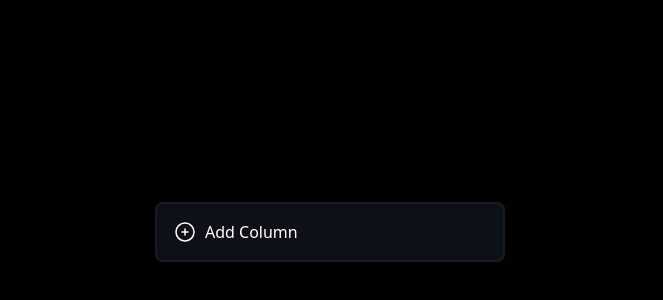
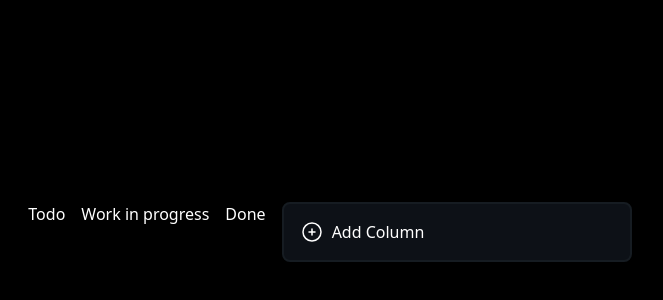
Before and after one commit to Dmitriifd/react-kanban-board, a React (Vite) app: page / in a window 1280 px wide. Shown: the part 168-468 px from the top of the page, without its empty margins (310-973 px from the left). Built offline with nearby package versions, Linux system fonts and the light colour scheme.

Commit message:
createNewColumn

```diff
--- a/package.json
+++ b/package.json
@@ -15,11 +15,13 @@
     "react": "^18.2.0",
     "react-dom": "^18.2.0",
     "tailwind-merge": "^1.14.0",
+    "uuid": "^9.0.1",
     "vite-tsconfig-paths": "^4.2.1"
   },
   "devDependencies": {
     "@types/react": "^18.2.15",
     "@types/react-dom": "^18.2.7",
+    "@types/uuid": "^9.0.4",
     "@typescript-eslint/eslint-plugin": "^6.0.0",
     "@typescript-eslint/parser": "^6.0.0",
     "@vitejs/plugin-react-swc": "^3.3.2",
--- a/src/App.tsx
+++ b/src/App.tsx
@@ -1,5 +1,4 @@
-import KanbanBoard from "@components/KanbanBoard";
-
+import KanbanBoard from '@components/KanbanBoard';
 
 function App() {
   return (
--- a/src/components/KanbanBoard.tsx
+++ b/src/components/KanbanBoard.tsx
@@ -1,6 +1,35 @@
-import PlusIcon from "@icons/PlusIcon";
+import PlusIcon from '@icons/PlusIcon';
+import { useState } from 'react';
+import { Column } from 'src/types';
+import { v4 as uuidv4 } from 'uuid';
+
+const defaultCols: Column[] = [
+  {
+    id: 'todo',
+    title: 'Todo'
+  },
+  {
+    id: 'doing',
+    title: 'Work in progress'
+  },
+  {
+    id: 'done',
+    title: 'Done'
+  }
+];
 
 const KanbanBoard = () => {
+  const [columns, setColumns] = useState<Column[]>(defaultCols);
+
+  function createNewColumn() {
+    const columnToAdd: Column = {
+      id: uuidv4(),
+      title: `Column ${columns.length + 1}`
+    };
+
+    setColumns([...columns, columnToAdd]);
+  }
+
   return (
     <div
       className="
@@ -14,6 +43,11 @@ const KanbanBoard = () => {
         px-[40px]
     ">
       <div className="m-auto flex gap-4">
+        <div className="flex gap-4">
+            {columns.map((col) => (
+             <p key={col.id}>{col.title}</p>
+            ))}
+        </div>
         <button
           className="h-[60px] w-[350px]
       min-w-[350px]
@@ -26,7 +60,8 @@ const KanbanBoard = () => {
       ring-rose-500
       hover:ring-2
       flex
-      gap-2">
+      gap-2"
+          onClick={createNewColumn}>
           <PlusIcon />
           Add Column
         </button>
--- /dev/null
+++ b/src/types.ts
@@ -0,0 +1,12 @@
+export type Id = string | number;
+
+export type Column = {
+  id: Id;
+  title: string;
+};
+
+export type Task = {
+  id: Id;
+  columnId: Id;
+  content: string;
+};
```
Also changed, not shown: 1 other file (tests, documents, lock files or other folders).
